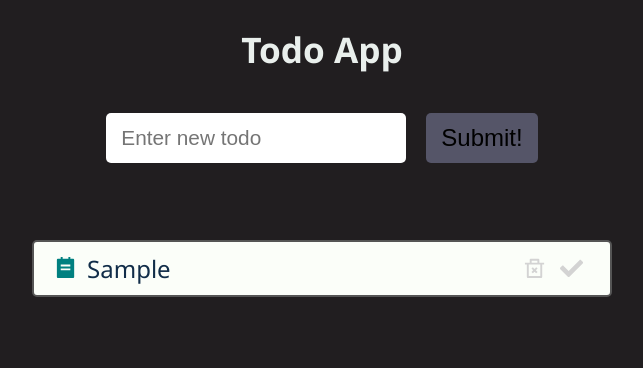
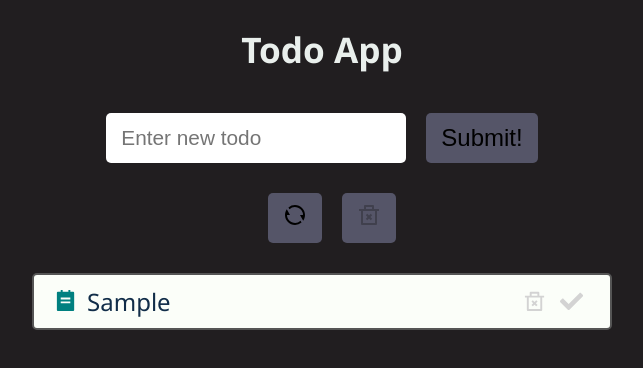
Before and after one commit to Lilholmen/todo-app, a React (Create React App) app: page / in a window 1280 px wide. Both pictures are taken after typing "Sample" into the empty fields and a click on the button "Submit!". Shown: the top 368 px of the page, without its empty margins (318-961 px from the left). Built offline with nearby package versions, Linux system fonts and the light colour scheme.

Commit message:
button component; actions; completed counter

```diff
--- a/src/App.js
+++ b/src/App.js
@@ -27,16 +27,37 @@ function App() {
     );
   };
 
+  const resetTodosHandler = () => {
+    setTodos([]);
+  };
+
+  const clearCompletedHandler = () => {
+    setTodos(todos.filter((todo) => !todo.isCompleted));
+  };
+
+  const completedTodosCounter = todos.filter((todo) => todo.isCompleted).length;
+
   return (
     <div className="App">
       <h1>Todo App</h1>
       <TodoForm addTodo={addTodoHandler} />
-      <TodoActions />
+      {!!todos.length && (
+        <TodoActions
+          completedTodosExist={!!completedTodosCounter}
+          resetTodos={resetTodosHandler}
+          clearCompleted={clearCompletedHandler}
+        />
+      )}
       <TodoList
         todos={todos}
         deleteTodo={deleteTodoHandler}
         toggleTodo={toggleTodoHandler}
       />
+      {!!completedTodosCounter && (
+        <h2>{`You have complete ${completedTodosCounter} todo${
+          completedTodosCounter > 1 ? 's' : ''
+        }`}</h2>
+      )}
     </div>
   );
 }
--- a/src/components/Todos/TodoActions.js
+++ b/src/components/Todos/TodoActions.js
@@ -1,12 +1,20 @@
-import { RiDeleteBin2Line } from 'react-icons/ri';
+import { RiDeleteBin2Line, RiRefreshLine } from 'react-icons/ri';
 import Button from '../UI/Button';
 import styles from './TodoActions.module.css';
 
-const TodoActions = () => {
+const TodoActions = ({ completedTodosExist, resetTodos, clearCompleted }) => {
   return (
-    <div>
-      <Button icon={RiDeleteBin2Line} action={() => console.log(1)} />
-      <Button icon={RiDeleteBin2Line} action={() => console.log(2)} />
+    <div className={styles.todoActionsContainer}>
+      <Button action={resetTodos} title="Reset todos">
+        <RiRefreshLine />
+      </Button>
+      <Button
+        action={clearCompleted}
+        title="Delete completed todos"
+        disabled={!completedTodosExist}
+      >
+        <RiDeleteBin2Line />
+      </Button>
     </div>
   );
 };
--- a/src/components/Todos/TodoActions.module.css
+++ b/src/components/Todos/TodoActions.module.css
@@ -0,0 +1,3 @@
+.todoActionsContainer {
+  margin: 5px;
+}
--- a/src/components/Todos/TodoForm.js
+++ b/src/components/Todos/TodoForm.js
@@ -1,4 +1,5 @@
 import { useState } from 'react';
+import Button from '../UI/Button';
 import styles from './TodoForm.module.css';
 
 const TodoForm = ({ addTodo }) => {
@@ -19,7 +20,7 @@ const TodoForm = ({ addTodo }) => {
           value={inputText}
           onChange={(e) => setInputText(e.target.value)}
         />
-        <button type="submit">Submit!</button>
+        <Button type="submit">Submit!</Button>
       </form>
     </div>
   );
--- a/src/components/Todos/TodoForm.module.css
+++ b/src/components/Todos/TodoForm.module.css
@@ -12,22 +12,6 @@
   width: 45%;
   height: 30px;
   font-size: 1.3rem;
-}
-
-.todoFormContainer button {
-  margin-left: 20px;
-  height: 50px;
-  cursor: pointer;
-  background-color: #555568;
-  font-size: 1.5rem;
-}
-
-.todoFormContainer button:hover {
-  background-color: #a0a08b;
-}
-
-.todoFormContainer input,
-.todoFormContainer button {
   padding: 10px 15px;
   border: none;
   border-radius: 5px;
--- a/src/components/UI/Button.js
+++ b/src/components/UI/Button.js
@@ -1,5 +1,23 @@
-const Button = ({ icon, action }) => {
-  return <button onClick={action}>{icon}</button>;
+import styles from './Button.module.css';
+
+const Button = ({
+  action,
+  children,
+  title,
+  type = 'button',
+  disabled = false,
+}) => {
+  return (
+    <button
+      className={styles.button}
+      onClick={action}
+      title={title}
+      type={type}
+      disabled={disabled}
+    >
+      {children}
+    </button>
+  );
 };
 
 export default Button;
--- a/src/components/UI/Button.module.css
+++ b/src/components/UI/Button.module.css
@@ -0,0 +1,17 @@
+.button {
+  margin-left: 20px;
+  height: 50px;
+  cursor: pointer;
+  background-color: #555568;
+  font-size: 1.5rem;
+}
+
+.button:hover {
+  background-color: #a0a08b;
+}
+
+.button {
+  padding: 10px 15px;
+  border: none;
+  border-radius: 5px;
+}
```
